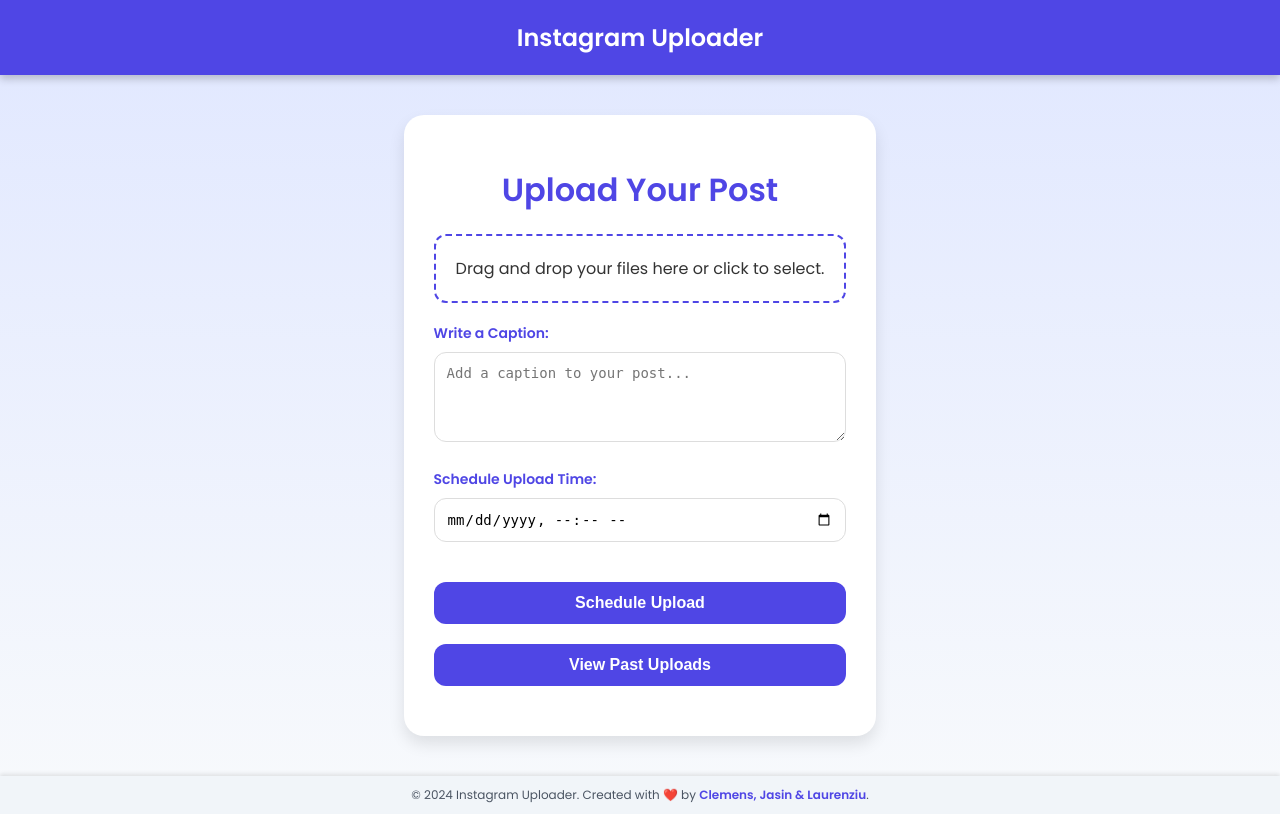
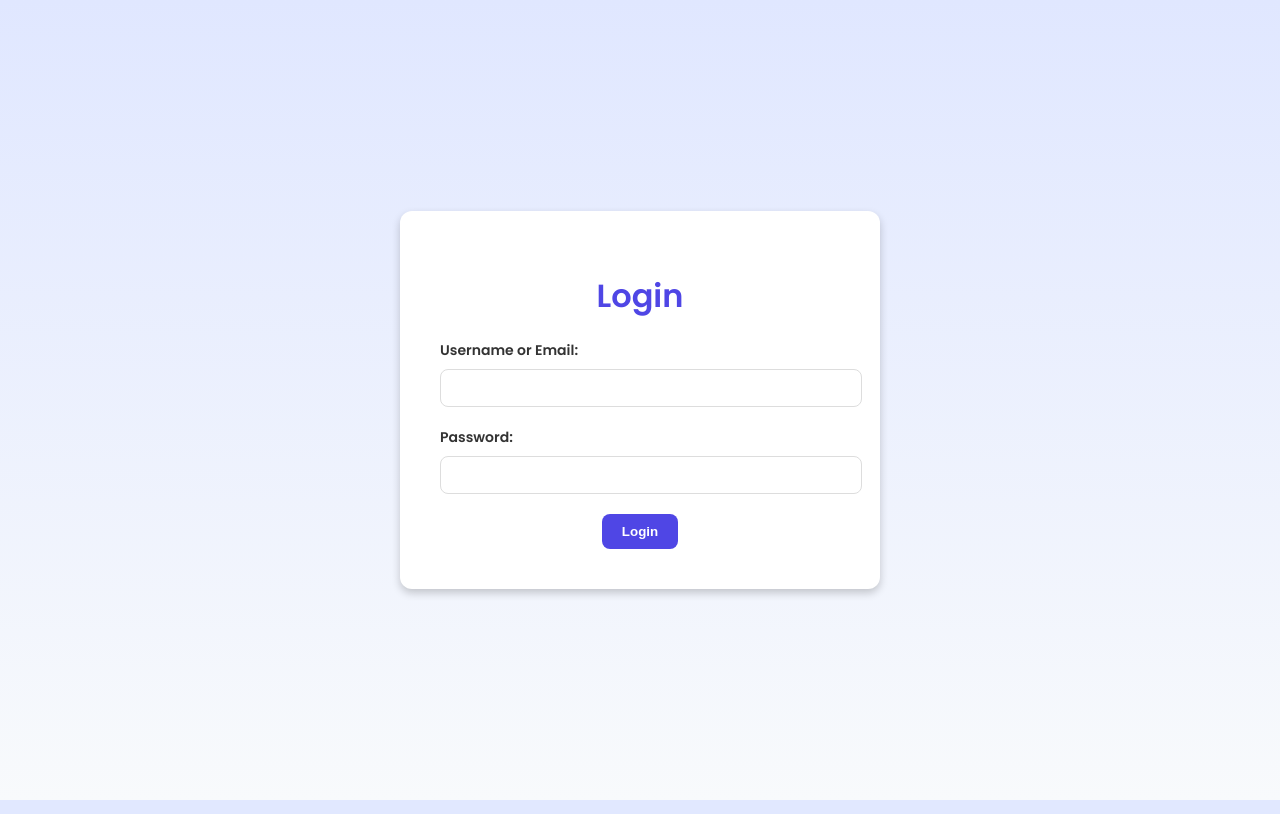
Before and after one commit to wi22215/Software-Engineering-Giesbrecht, a Flask app: page / in a window 1280 px wide. Run offline with Flask 3, Linux system fonts and the light colour scheme.

Commit message:
Login Page added, Upload Now Button

```diff
--- a/app.py
+++ b/app.py
@@ -1,4 +1,4 @@
-from flask import Flask, render_template, request, jsonify, send_from_directory
+from flask import Flask, render_template, request, jsonify, redirect, url_for, send_from_directory
 import os
 from datetime import datetime
 from threading import Timer
@@ -15,12 +15,11 @@ if not os.path.exists(UPLOAD_FOLDER):
 
 app.config['UPLOAD_FOLDER'] = UPLOAD_FOLDER
 
-# Instagram-Konto-Konfiguration
-INSTAGRAM_USERNAME = os.getenv("INSTAGRAM_USERNAME", "your_username")  # Ersetze 'your_username'
-INSTAGRAM_PASSWORD = os.getenv("INSTAGRAM_PASSWORD", "your_password")  # Ersetze 'your_password'
-
 # Initialisiere Instagrapi Client
 cl = Client()
+
+# Variable für gespeicherte Login-Daten
+logged_in_user = None
 
 # Erlaubte Dateitypen
 ALLOWED_IMAGE_EXTENSIONS = {'jpg', 'jpeg', 'png', 'webp'}
@@ -29,16 +28,46 @@ ALLOWED_VIDEO_EXTENSIONS = {'mp4'}
 def allowed_file(filename, allowed_extensions):
     return '.' in filename and filename.rsplit('.', 1)[1].lower() in allowed_extensions
 
-@app.route('/')
+@app.route('/', methods=['GET', 'POST'])
+def login():
+    global logged_in_user
+    if request.method == 'POST':
+        username = request.form.get('username')
+        password = request.form.get('password')
+
+        try:
+            # Versuche, den Benutzer mit Instagrapi einzuloggen
+            cl.login(username, password)
+            logged_in_user = {'username': username, 'password': password}
+            return redirect(url_for('home'))  # Weiterleitung zur Upload-Seite
+        except Exception as e:
+            error_message = str(e)
+            if "challenge_required" in error_message:
+                error_message = "Login challenge required. Please complete the verification on your Instagram account."
+            elif "The password you entered is incorrect" in error_message:
+                error_message = "Invalid password. Please try again."
+            else:
+                error_message = "Invalid username or password."
+            return render_template('login.html', error=error_message)
+    return render_template('login.html')
+
+@app.route('/home', methods=['GET', 'POST'])
 def home():
+    global logged_in_user
+    if not logged_in_user:
+        return redirect(url_for('login'))  # Weiterleitung zur Login-Seite, falls nicht eingeloggt
     return render_template('index.html')
 
-# Route: Datei-Upload
 @app.route('/upload', methods=['POST'])
 def upload():
+    global logged_in_user
+    if not logged_in_user:
+        return redirect(url_for('login'))  # Weiterleitung zur Login-Seite, falls nicht eingeloggt
+
     file = request.files.get('file')
     caption = request.form.get('caption')
     upload_time_str = request.form.get('upload_time')
+    action = request.form.get('action')  # Unterscheide zwischen "Upload Now" und "Schedule Upload"
 
     if not file:
         return jsonify({"error": "No file provided"}), 400
@@ -51,15 +80,23 @@ def upload():
     if allowed_file(filename, ALLOWED_IMAGE_EXTENSIONS):
         # Bild hochladen
         try:
-            schedule_upload(file_path, caption, upload_time_str, upload_photo_to_instagram)
-            return jsonify({"message": "Photo scheduled for upload to Instagram."}), 200
+            if action == "schedule" and upload_time_str:
+                schedule_upload(file_path, caption, upload_time_str, upload_photo_to_instagram)
+                return jsonify({"message": "Photo scheduled for upload to Instagram."}), 200
+            else:
+                upload_photo_to_instagram(file_path, caption)
+                return jsonify({"message": "Content successfully uploaded."}), 200
         except Exception as e:
             return jsonify({"error": str(e)}), 500
     elif allowed_file(filename, ALLOWED_VIDEO_EXTENSIONS):
         # Video hochladen
         try:
-            schedule_upload(file_path, caption, upload_time_str, upload_video_to_instagram)
-            return jsonify({"message": "Video scheduled for upload to Instagram."}), 200
+            if action == "schedule" and upload_time_str:
+                schedule_upload(file_path, caption, upload_time_str, upload_video_to_instagram)
+                return jsonify({"message": "Video scheduled for upload to Instagram."}), 200
+            else:
+                upload_video_to_instagram(file_path, caption)
+                return jsonify({"message": "Content successfully uploaded."}), 200
         except Exception as e:
             return jsonify({"error": str(e)}), 500
     else:
@@ -68,22 +105,33 @@ def upload():
 # Funktion: Bild zu Instagram hochladen
 def upload_photo_to_instagram(file_path, caption):
     try:
-        cl.login(INSTAGRAM_USERNAME, INSTAGRAM_PASSWORD)
-        print("Successfully logged into Instagram.")
-        media = cl.photo_upload(file_path, caption)
-        print("Photo uploaded:", media.pk)
+        # Instagram-Login mit gespeicherten Login-Daten
+        cl.photo_upload(file_path, caption)
+        print("Photo successfully uploaded to Instagram.")
     except Exception as e:
         raise Exception(f"Instagram API Error: {e}")
 
 # Funktion: Video zu Instagram hochladen
 def upload_video_to_instagram(file_path, caption):
     try:
-        cl.login(INSTAGRAM_USERNAME, INSTAGRAM_PASSWORD)
-        print("Successfully logged into Instagram.")
-        media = cl.video_upload(file_path, caption)
-        print("Video uploaded:", media.pk)
+        # Instagram-Login mit gespeicherten Login-Daten
+        cl.video_upload(file_path, caption)
+        print("Video successfully uploaded to Instagram.")
     except Exception as e:
         raise Exception(f"Instagram API Error: {e}")
+
+# Funktion: Zeitgesteuertes Hochladen planen
+def schedule_upload(file_path, caption, upload_time_str, upload_function):
+    try:
+        upload_time = datetime.strptime(upload_time_str, '%Y-%m-%dT%H:%M')
+        delay = (upload_time - datetime.now()).total_seconds()
+        if delay > 0:
+            Timer(delay, upload_function, [file_path, caption]).start()
+            print(f"Upload scheduled for {upload_time_str}")
+        else:
+            raise Exception("Scheduled time is in the past. Please choose a future time.")
+    except ValueError:
+        raise Exception("Invalid datetime format. Please use the correct format.")
 
 # Route: Vergangene Uploads
 @app.route('/past-uploads', methods=['GET'])
@@ -99,19 +147,6 @@ def past_uploads():
 def uploaded_file(filename):
     return send_from_directory(app.config['UPLOAD_FOLDER'], filename)
 
-# Funktion: Zeitgesteuertes Hochladen planen
-def schedule_upload(file_path, caption, upload_time_str, upload_function):
-    try:
-        upload_time = datetime.strptime(upload_time_str, '%Y-%m-%dT%H:%M')
-        delay = (upload_time - datetime.now()).total_seconds()
-        if delay > 0:
-            Timer(delay, upload_function, [file_path, caption]).start()
-            print(f"Upload scheduled for {upload_time_str}")
-        else:
-            raise Exception("Scheduled time is in the past. Please choose a future time.")
-    except ValueError:
-        raise Exception("Invalid datetime format. Please use the correct format.")
-
 # Route: Server-Health-Check
 @app.route('/health', methods=['GET'])
 def health_check():
--- a/templates/index.html
+++ b/templates/index.html
@@ -158,14 +158,17 @@
         <textarea id="caption" name="caption" rows="4" placeholder="Add a caption to your post..."></textarea>
 
         <label for="upload_time">Schedule Upload Time:</label>
-        <input type="datetime-local" id="upload_time" name="upload_time" required>
+        <input type="datetime-local" id="upload_time" name="upload_time">
 
         <div class="preview" id="preview"></div>
 
-        <button type="submit">Schedule Upload</button>
+        <!-- Neuer Button -->
+        <button type="submit" name="action" value="upload_now">Upload Now</button>
+        <button type="submit" name="action" value="schedule">Schedule Upload</button>
     </form>
     <button id="viewUploads" onclick="viewUploads()">View Past Uploads</button>
 </main>
+
 <footer>
     &copy; 2024 Instagram Uploader. Created with ❤️ by <a href="#">Clemens, Jasin & Laurenziu</a>.
 </footer>
@@ -221,7 +224,7 @@
 
     // View Past Uploads
     function viewUploads() {
-        window.location.href = '/past-uploads'; // Adjust to the correct route in your app
+        window.location.href = '/past-uploads';
     }
 </script>
 </body>
--- /dev/null
+++ b/templates/login.html
@@ -0,0 +1,82 @@
+<!DOCTYPE html>
+<html lang="en">
+<head>
+    <meta charset="UTF-8">
+    <meta name="viewport" content="width=device-width, initial-scale=1.0">
+    <title>Login</title>
+    <link href="https://fonts.googleapis.com/css2?family=Poppins:wght@300;400;600&display=swap" rel="stylesheet">
+    <style>
+        body {
+            font-family: 'Poppins', sans-serif;
+            margin: 0;
+            padding: 0;
+            background: linear-gradient(to bottom, #e0e7ff, #f8fafc);
+            display: flex;
+            justify-content: center;
+            align-items: center;
+            height: 100vh;
+            color: #333;
+        }
+        .login-container {
+            background: white;
+            padding: 40px;
+            border-radius: 12px;
+            box-shadow: 0 4px 8px rgba(0, 0, 0, 0.2);
+            max-width: 400px;
+            width: 100%;
+            text-align: center;
+        }
+        h1 {
+            margin-bottom: 20px;
+            color: #4f46e5;
+        }
+        label {
+            font-size: 14px;
+            font-weight: bold;
+            display: block;
+            margin-bottom: 8px;
+            text-align: left;
+        }
+        input {
+            width: 100%;
+            padding: 10px;
+            margin-bottom: 20px;
+            border: 1px solid #ddd;
+            border-radius: 8px;
+            font-size: 14px;
+        }
+        button {
+            background-color: #4f46e5;
+            color: white;
+            font-weight: bold;
+            border: none;
+            border-radius: 8px;
+            padding: 10px 20px;
+            cursor: pointer;
+            transition: background-color 0.3s;
+        }
+        button:hover {
+            background-color: #3b38d6;
+        }
+        .error {
+            color: red;
+            margin-bottom: 10px;
+        }
+    </style>
+</head>
+<body>
+<div class="login-container">
+    <h1>Login</h1>
+    {% if error %}
+    <div class="error">{{ error }}</div>
+    {% endif %}
+    <form id="loginForm" action="/" method="POST">
+        <label for="username">Username or Email:</label>
+        <input type="text" id="username" name="username" required>
+        <label for="password">Password:</label>
+        <input type="password" id="password" name="password" required>
+        <button type="submit">Login</button>
+    </form>
+</div>
+</body>
+</html>
--- a/templates/past_uploads.html
+++ b/templates/past_uploads.html
@@ -138,7 +138,7 @@
     {% else %}
     <p>No uploads found.</p>
     {% endif %}
-    <a href="/" class="back-button">Back to Uploader</a>
+    <a href="/home" class="back-button">Back to Uploader</a>
 </main>
 <footer>
     &copy; 2024 Instagram Uploader. Created with ❤️ by <a href="#">Clemens, Jasin & Laurenziu</a>.
```
Also changed, not shown: 1 other file.
